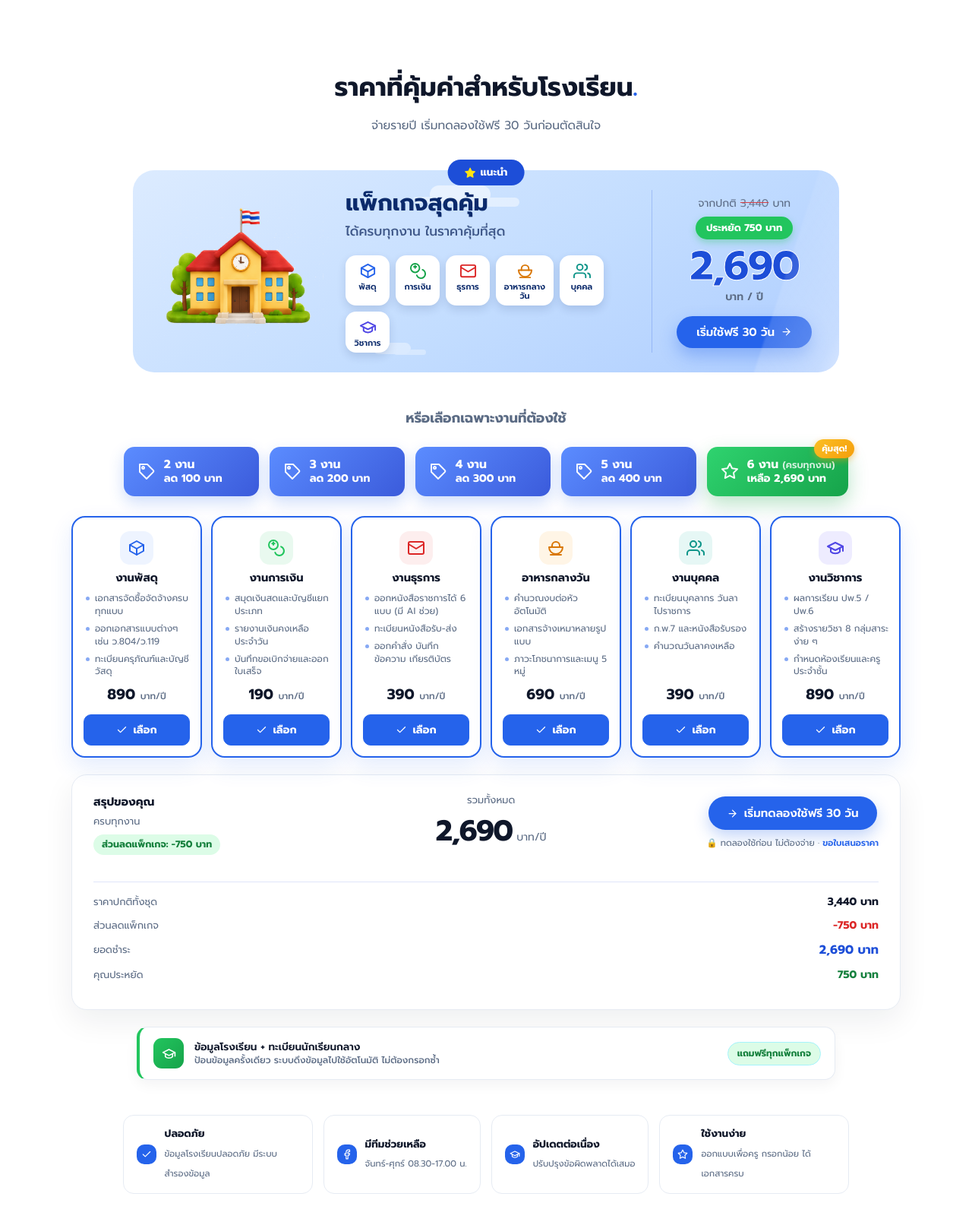
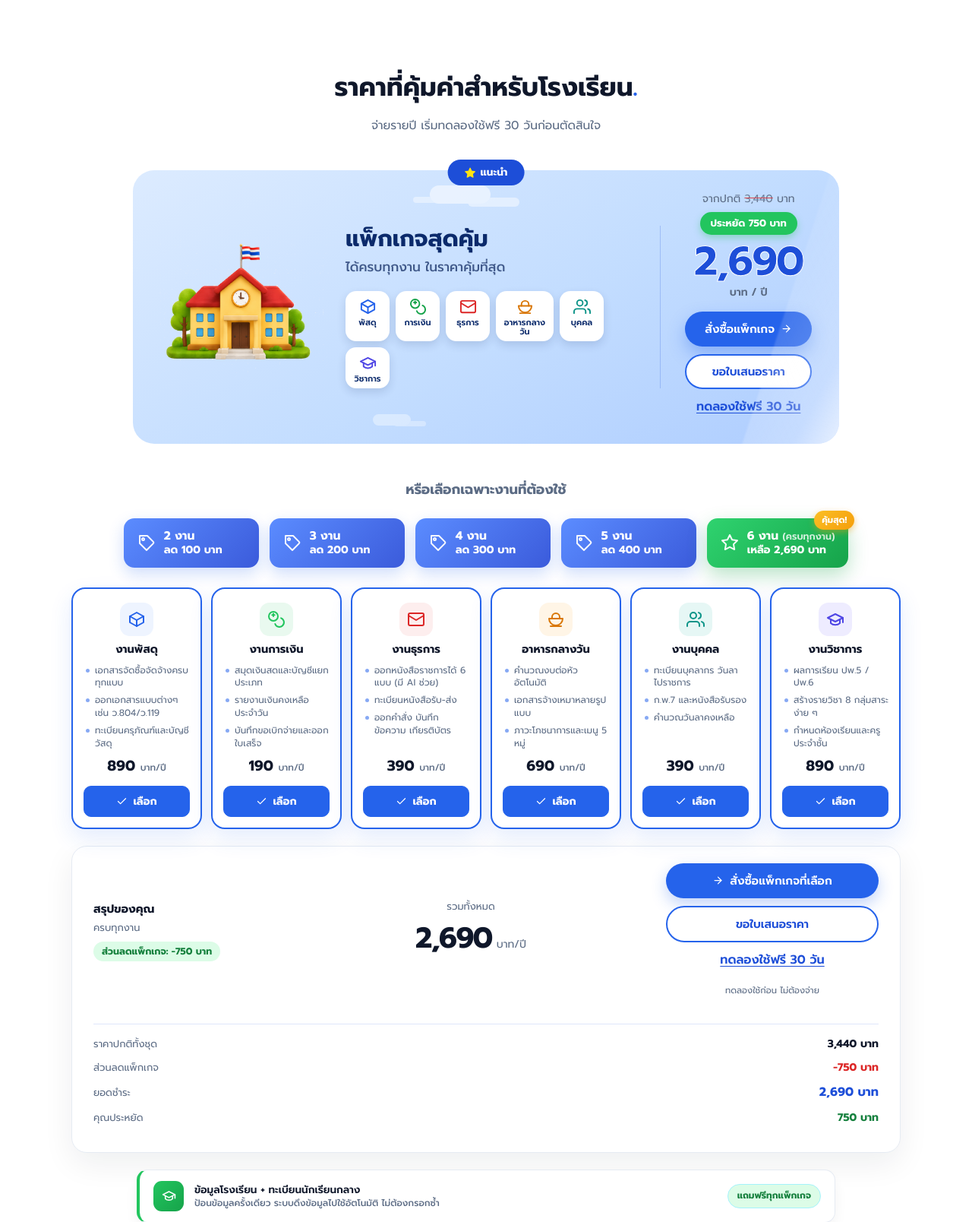
Before and after one commit to siratheetee-coder/D-Doc, a FastAPI app: page /landing in a window 1280 px wide. Shown: the part 3053-4661 px from the top of the page at 76% size. Run offline with FastAPI, Linux system fonts and the light colour scheme.

Commit message:
Add prominent purchase and quotation buttons to landing pricing

```diff
--- a/app/templates/landing.html
+++ b/app/templates/landing.html
@@ -412,6 +412,15 @@
   .sb-right{ text-align:center; }
   .sb-right .btn{ padding:13px 24px; }
   .sb-note{ font-size:11.5px; color:var(--muted); margin-top:8px; }
+  .purchase-actions{ display:flex; flex-direction:column; gap:10px; width:100%; }
+  .purchase-actions .btn{ min-height:46px; justify-content:center; }
+  .btn-quote{ background:#fff; color:var(--blue-deep); border:2px solid var(--blue); }
+  .btn-quote:hover{ background:#eff6ff; }
+  .trial-link{ display:inline-block; color:var(--blue-deep); font-weight:600;
+    text-decoration:underline; text-underline-offset:3px; padding:10px 4px; }
+  .purchase-actions a:focus-visible{ outline:3px solid var(--blue-deep); outline-offset:4px; }
+  .purchase-actions a[aria-disabled="true"]{ opacity:.45; cursor:not-allowed; }
+  .sb-right{ width:280px; max-width:100%; }
   .sb-breakdown{ width:100%; display:grid; gap:8px; margin-top:14px; padding-top:14px; border-top:1px solid rgba(29,78,216,.14); }
   .sb-row{ display:flex; align-items:center; justify-content:space-between; gap:12px; font-size:13px; color:var(--muted); }
   .sb-row strong{ font-size:14px; color:var(--ink); }
@@ -726,8 +735,7 @@
     </div>
 
     <!-- การ์ดแพ็กเกจรวม (แนะนำ) -->
-    <a class="bundle-card" href="/register?packages={{ 'ครบทุกงาน'|urlencode }}&amount={{ px.bundle }}"
-       aria-label="เลือกแพ็กเกจครบทุกงาน {{ "{:,}".format(px.bundle) }} บาทต่อปี - เริ่มใช้ฟรี {{ trial_days }} วัน">
+    <div class="bundle-card" aria-label="แพ็กเกจครบทุกงาน">
       <span class="bc-shine"></span>
       <div class="bc-badge"><svg class="ico"><use href="#ic-star"/></svg> แนะนำ</div>
       <div class="bc-left">
@@ -760,9 +768,13 @@
         <div class="bc-was">จากปกติ <s>{{ "{:,}".format(full) }}</s> บาท</div>
         <div class="bc-save">ประหยัด {{ "{:,}".format(save) }} บาท</div>
         <div class="bc-price"><b>{{ "{:,}".format(px.bundle) }}</b><span>บาท / ปี</span></div>
-        <span class="btn btn-primary bc-btn">เริ่มใช้ฟรี {{ trial_days }} วัน <svg class="ico"><use href="#ic-arrow-right"/></svg></span>
+        <div class="purchase-actions">
+          <a class="btn btn-primary bc-btn" href="/checkout?packages={{ 'ครบทุกงาน'|urlencode }}&amount={{ px.bundle }}">สั่งซื้อแพ็กเกจ <svg class="ico"><use href="#ic-arrow-right"/></svg></a>
+          <a class="btn btn-quote" href="/quote?packages={{ 'ครบทุกงาน'|urlencode }}&amount={{ px.bundle }}">ขอใบเสนอราคา</a>
+        </div>
+        <a class="trial-link" href="/register">ทดลองใช้ฟรี {{ trial_days }} วัน</a>
       </div>
-    </a>
+    </div>
 
     <!-- หรือเลือกเฉพาะงาน -->
     <div class="or-head">หรือเลือกเฉพาะงานที่ต้องใช้</div>
@@ -888,8 +900,12 @@
         <div class="sb-total"><b id="sumTotal">{{ "{:,}".format(px.bundle) }}</b> <small>บาท/ปี</small></div>
       </div>
       <div class="sb-right">
-        <a class="btn btn-primary" href="/register" id="btnBuy"><svg class="ico"><use href="#ic-arrow-right"/></svg> เริ่มทดลองใช้ฟรี {{ trial_days }} วัน</a>
-        <div class="sb-note">🔒 ทดลองใช้ก่อน ไม่ต้องจ่าย · <a href="/quote" id="btnQuote" style="color:var(--blue); font-weight:600;">ขอใบเสนอราคา</a></div>
+        <div class="purchase-actions">
+          <a class="btn btn-primary" href="/checkout?packages={{ 'ครบทุกงาน'|urlencode }}&amount={{ px.bundle }}" id="btnBuy"><svg class="ico"><use href="#ic-arrow-right"/></svg> สั่งซื้อแพ็กเกจที่เลือก</a>
+          <a class="btn btn-quote" href="/quote?packages={{ 'ครบทุกงาน'|urlencode }}&amount={{ px.bundle }}" id="btnQuote">ขอใบเสนอราคา</a>
+        </div>
+        <a class="trial-link" href="/register" id="btnTrial">ทดลองใช้ฟรี {{ trial_days }} วัน</a>
+        <div class="sb-note">ทดลองใช้ก่อน ไม่ต้องจ่าย</div>
       </div>
       <div class="sb-breakdown">
         <div class="sb-row"><span id="sbBeforeLabel">ราคาสินค้า</span><strong id="sbBefore">{{ "{:,}".format(px.bundle) }} บาท</strong></div>
@@ -996,8 +1012,19 @@
       }
 
       var q = '?packages=' + encodeURIComponent(label || '') + '&amount=' + total;
-      if(btnBuy) btnBuy.href = '/register?packages=' + encodeURIComponent(label || '') + '&amount=' + total;
-      if(btnQuote) btnQuote.href = '/quote' + q;
+      [[btnBuy, '/checkout'], [btnQuote, '/quote']].forEach(function(item){
+        var button = item[0];
+        if(!button) return;
+        if(count){
+          button.href = item[1] + q;
+          button.removeAttribute('aria-disabled');
+          button.removeAttribute('tabindex');
+        } else {
+          button.removeAttribute('href');
+          button.setAttribute('aria-disabled', 'true');
+          button.setAttribute('tabindex', '-1');
+        }
+      });
     }
     cards.forEach(function(c){ c.querySelector('input').addEventListener('change', render); });
     render();
```
